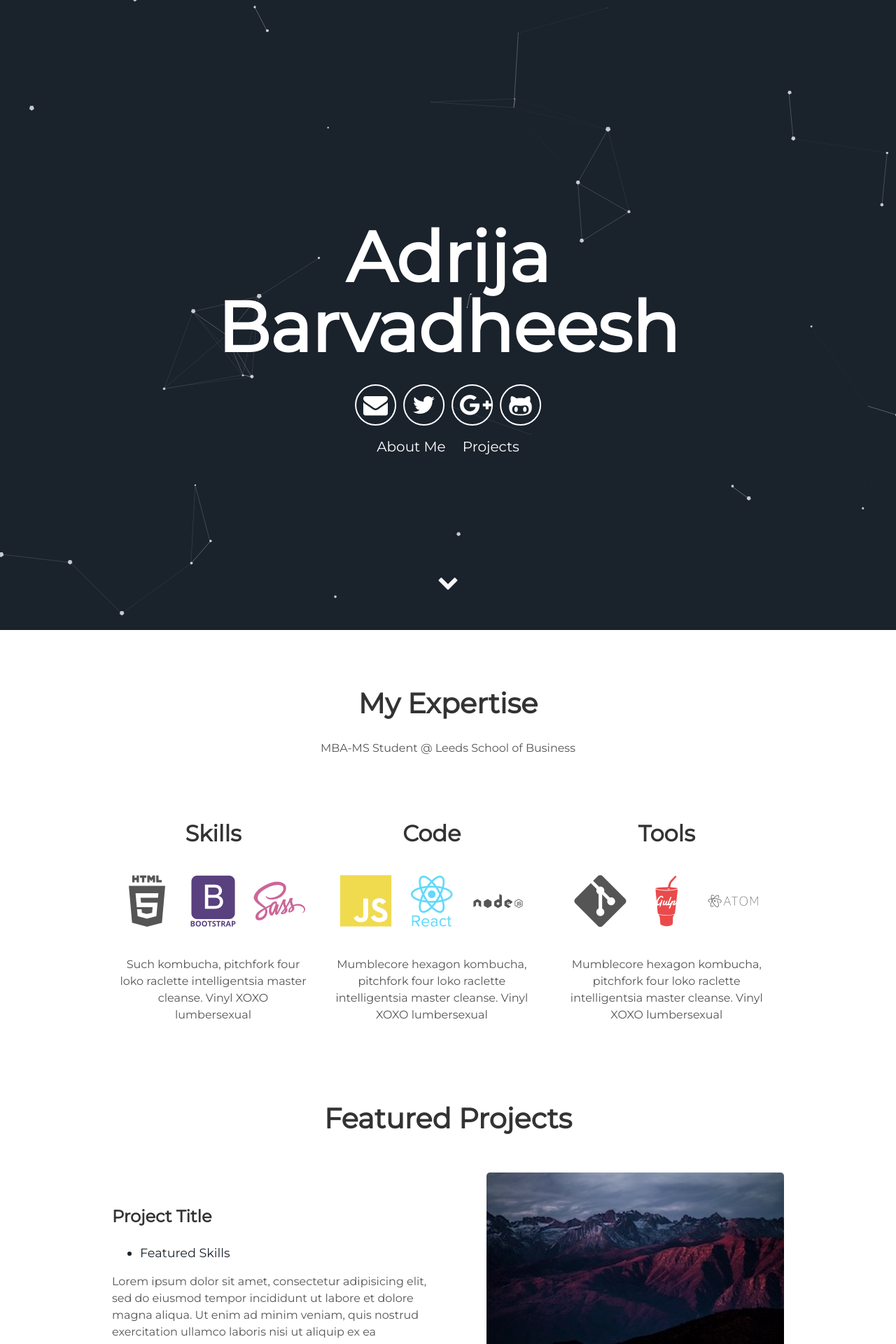
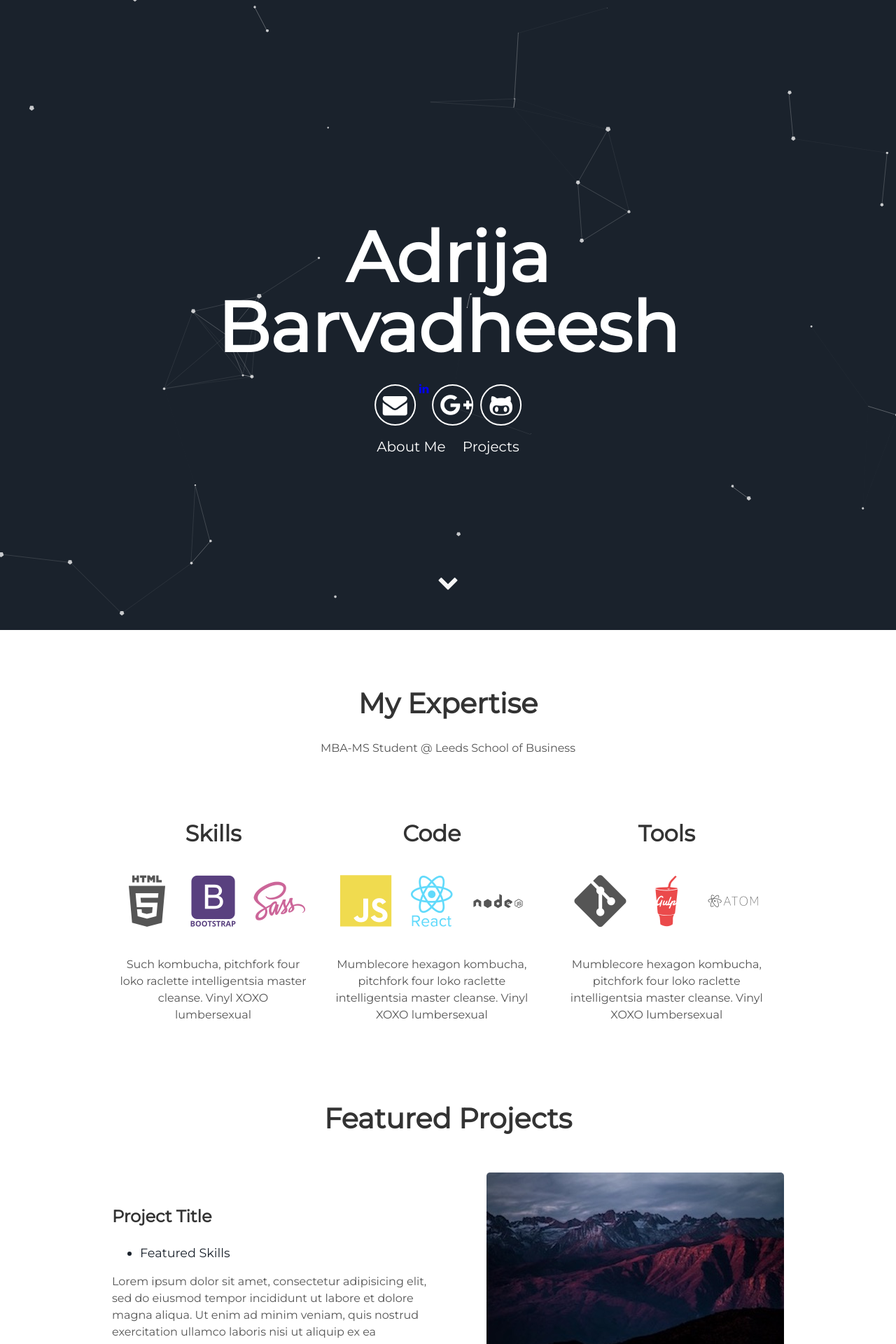
Before and after one commit to Adrija-B/Adrija-B.github.io, a Jekyll site: the page built from index.html, in a window 1280 px wide. Shown: the top 1920 px of the page at 70% size. Built offline with Jekyll 4.4.1, drawn with Linux system fonts in a browser that asks for light colours.

Commit message:
Update header.html

```diff
--- a/_includes/header.html
+++ b/_includes/header.html
@@ -6,7 +6,7 @@
       </h1>
       <div class="header-icons">
         <a aria-label="Send email" href="#"><i class="icon fa fa-envelope"></i></a>
-        <a aria-label="My LinkedIn" target="_blank" href="#"><i class="icon fa fa-twitter" aria-hidden="true" title="LinkedIn"></i></a>
+        <a aria-label="My LinkedIn" target="_blank" href="#"><i class="fa fa-linkedin" aria-hidden="true" title="LinkedIn"></i></a>
         <a aria-label="My Google Plus" target="_blank" href="#"><i class="icon fa fa-google-plus" aria-hidden="true"></i></a>
         <a aria-label="My Github" target="_blank" href="#"><i class="icon fa fa-github-alt" aria-hidden="true"></i></a>
       </div>
```
